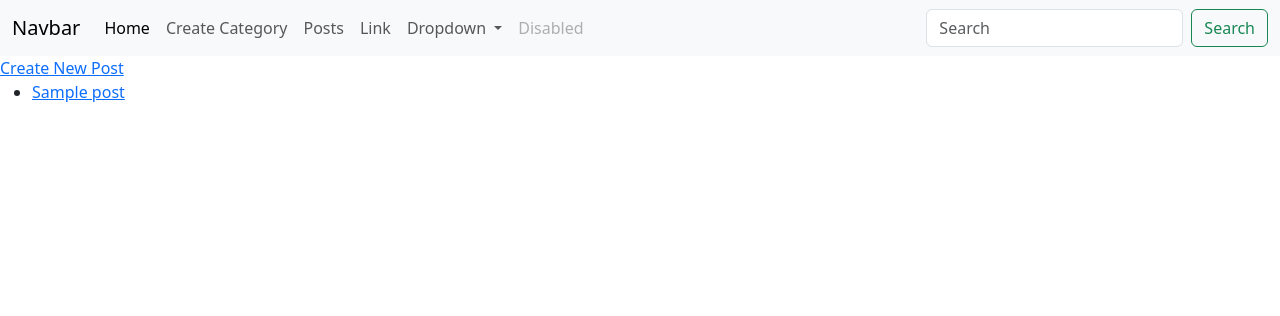
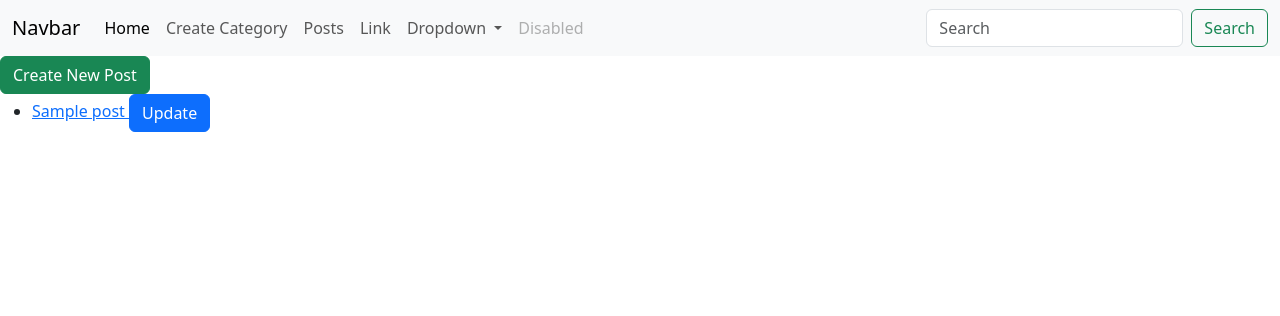
Before and after one commit to songlei1979/Simpleblog2026s1, a Django app: page /posts/ in a window 1280 px wide. Shown: the top 316 px of the page. Run offline with Django 5.2, Linux system fonts and the light colour scheme; tables that the repository leaves empty hold one stand-in row (values such as "Sample post").

Commit message:
post update generic view

```diff
--- a/blog/urls.py
+++ b/blog/urls.py
@@ -1,7 +1,7 @@
 from django.urls import path
 
 from blog.views import index, category_detail, post_detail, create_category, PostListView, PostDetailView, \
-    PostCreateView
+    PostCreateView, PostUpdateView
 
 urlpatterns = [
     path('', index, name='index'),
@@ -16,4 +16,6 @@ urlpatterns = [
          PostDetailView.as_view(), name='post_detail_view'),
     path('post_create/',
          PostCreateView.as_view(), name='post_create'),
+    path('post_update/<int:pk>/',
+         PostUpdateView.as_view(), name='post_update'),
 ]
--- a/blog/views.py
+++ b/blog/views.py
@@ -1,6 +1,6 @@
 from django.shortcuts import render, redirect
 from django.urls import reverse_lazy
-from django.views.generic import ListView, DetailView, CreateView
+from django.views.generic import ListView, DetailView, CreateView, UpdateView
 
 from blog.models import Category, Post
 
@@ -41,3 +41,9 @@ class PostCreateView(CreateView):
     template_name = 'blog/post_create.html'
     fields = ['title', 'body', 'category', 'snippet', 'header_image', 'author']
     success_url = reverse_lazy('post_list')
+
+class PostUpdateView(UpdateView):
+    model = Post
+    template_name = 'blog/post_update.html'
+    fields = ['title', 'body', 'category', 'snippet', 'header_image']
+    success_url = reverse_lazy('post_list')
--- a/templates/blog/post_list.html
+++ b/templates/blog/post_list.html
@@ -5,13 +5,16 @@
 {% endblock %}
 
 {% block content %}
-    <a href="{% url 'post_create' %}">Create New Post</a>
+    <a href="{% url 'post_create' %}" class="btn btn-success">Create New Post</a>
     <ul>
         {% for post in object_list %}
             <li>
                 <a href="{% url 'post_detail_view' post.id %}">
                     {{ post.title }}
                 </a>
+                <a href="{% url 'post_update' post.id %}" class="btn btn-primary">
+                    Update
+                </a>
             </li>
 
         {% endfor %}
```
Also changed, not shown: templates/blog/post_update.html (added, +13 -0 lines). Lines whose indentation alone changed are shown as unchanged.
